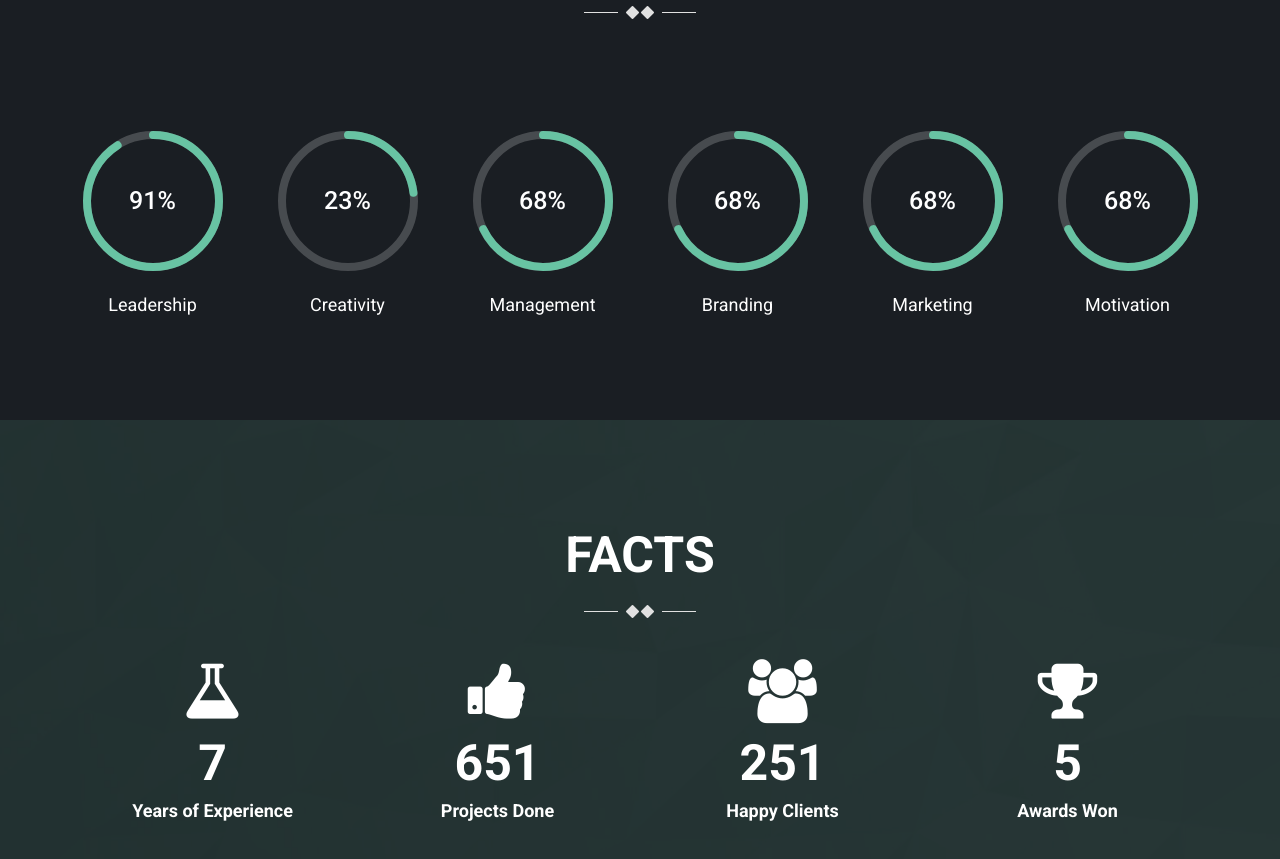
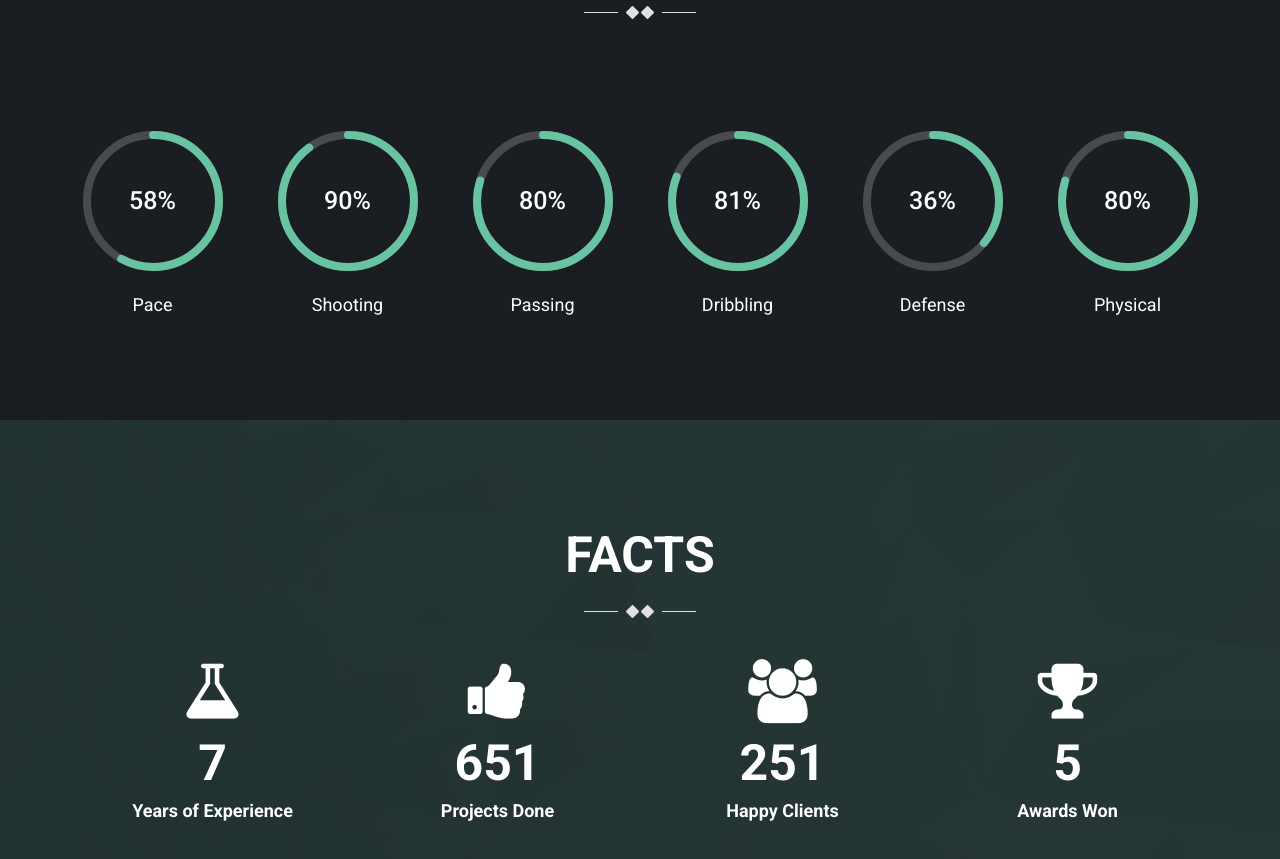
Before and after one commit to woratat/2020M4_02, a plain HTML site: page mod-iamx/index.html in a window 1280 px wide. Shown: the part 2540-3399 px from the top of the page. Drawn offline with Linux system fonts and the light colour scheme; some packages are replaced by stand-ins of ours; a script that the page names is missing.

Commit message:
Second commit
Add Stats

```diff
--- a/mod-iamx/index.html
+++ b/mod-iamx/index.html
@@ -175,50 +175,50 @@
 
         <div class="row more-skill text-center">
           <div class="col-xs-12 col-sm-4 col-md-2">
-              <div class="chart" data-percent="91" data-color="e74c3c">
+              <div class="chart" data-percent="58" data-color="e74c3c">
                     <span class="percent"></span>
                     <div class="chart-text">
-                      <span>leadership</span>
+                      <span>Pace</span>
                     </div>
                 </div>
             </div>
             <div class="col-xs-12 col-sm-4 col-md-2">
-              <div class="chart" data-percent="23" data-color="2ecc71">
+              <div class="chart" data-percent="90" data-color="2ecc71">
                     <span class="percent"></span>
                     <div class="chart-text">
-                      <span>Creativity</span>
+                      <span>Shooting</span>
                     </div>
                 </div>
             </div>
             <div class="col-xs-12 col-sm-4 col-md-2">
-              <div class="chart" data-percent="68" data-color="3498db">
+              <div class="chart" data-percent="80" data-color="3498db">
                     <span class="percent"></span>
                     <div class="chart-text">
-                      <span>Management</span>
+                      <span>Passing</span>
                     </div>
                 </div>
             </div>
             <div class="col-xs-12 col-sm-4 col-md-2">
-              <div class="chart" data-percent="68" data-color="3498db">
+              <div class="chart" data-percent="81" data-color="3498db">
                     <span class="percent"></span>
                     <div class="chart-text">
-                      <span>Branding</span>
+                      <span>Dribbling</span>
                     </div>
                 </div>
             </div>
             <div class="col-xs-12 col-sm-4 col-md-2">
-              <div class="chart" data-percent="68" data-color="3498db">
+              <div class="chart" data-percent="36" data-color="3498db">
                     <span class="percent"></span>
                     <div class="chart-text">
-                      <span>Marketing</span>
+                      <span>Defense</span>
                     </div>
                 </div>
             </div>
             <div class="col-xs-12 col-sm-4 col-md-2">
-              <div class="chart" data-percent="68" data-color="3498db">
+              <div class="chart" data-percent="80" data-color="3498db">
                     <span class="percent"></span>
                     <div class="chart-text">
-                      <span>Motivation</span>
+                      <span>Physical</span>
                     </div>
                 </div>
             </div>
```
